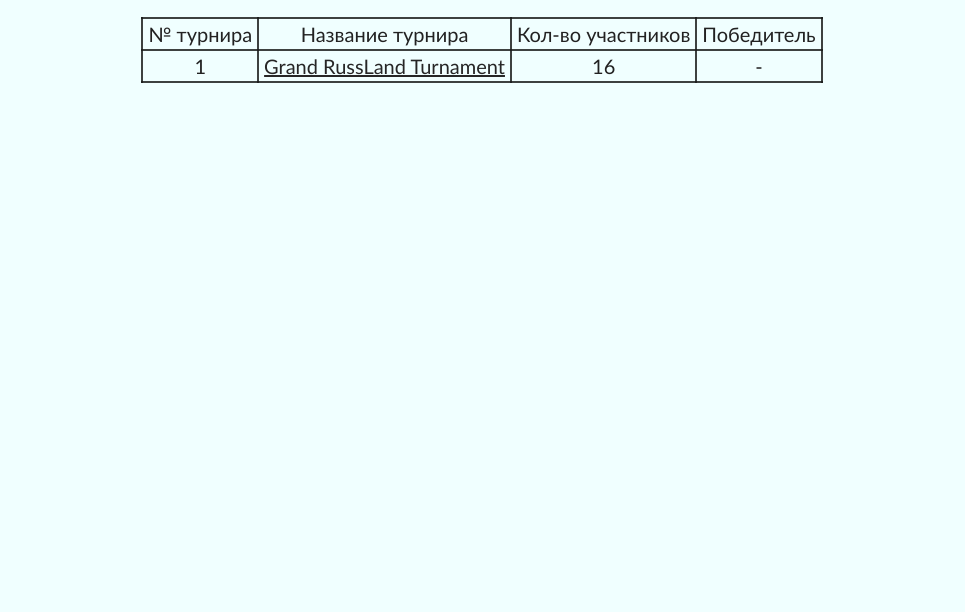
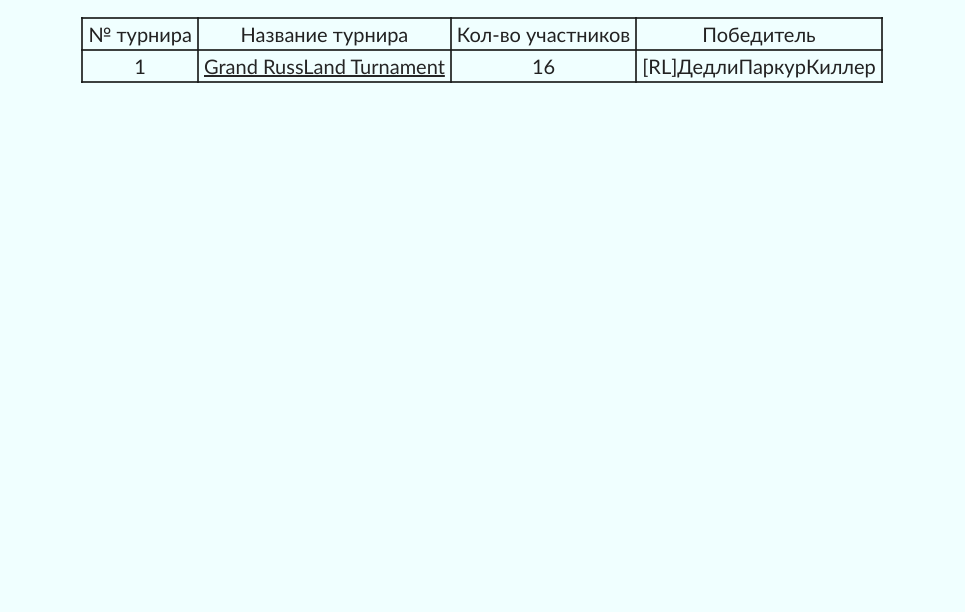
Before and after one commit to aGMzZ/aGMzZ.github.io, a plain HTML site: page tournaments.html in a window 1280 px wide. Shown: the part 188-800 px from the top of the page, without its empty margins (158-1123 px from the left). Drawn offline with Linux system fonts and the light colour scheme.

Commit message:
Update tournaments.html

```diff
--- a/tournaments.html
+++ b/tournaments.html
@@ -35,7 +35,7 @@
                 <td align="center">1</td>
                 <td align="center"><a href="https://challonge.com/ru/russland_tournament_1" target="_blank">Grand RussLand Turnament</a></td>
                 <td align="center">16</td>
-                <td align="center">-</td>
+                <td align="center">[RL]ДедлиПаркурКиллер</td>
             </tr>
         </table>
     </div>
```
